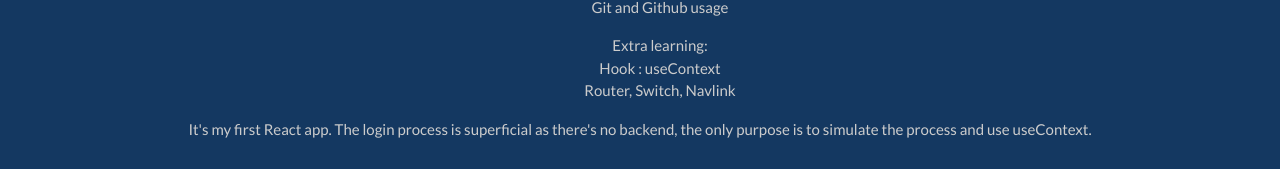
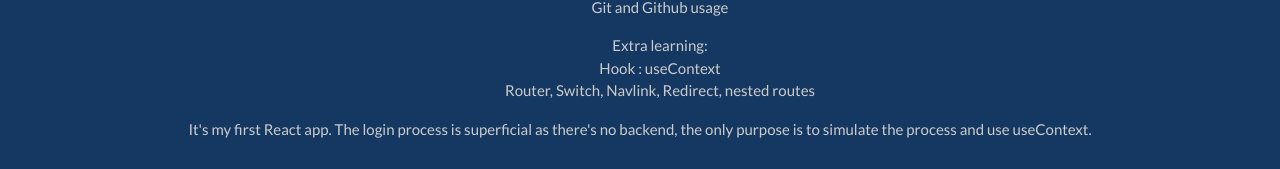
Before and after one commit to ibourn/coin-exchange, a React (Create React App) app: page /about in a window 1280 px wide. Shown: the part 548-717 px from the top of the page. Built offline with nearby package versions, Linux system fonts and the light colour scheme.

Commit message:
nested routes coins pages

```diff
--- a/src/App.js
+++ b/src/App.js
@@ -12,6 +12,9 @@ import NotFound from './pages/NotFound';
 import styled from 'styled-components';
 import 'bootswatch/dist/flatly/bootstrap.min.css';
 import '@fortawesome/fontawesome-free/js/all';
+
+const CoinPage = ({ match }) => <p>{match.params.id}</p>;
+
 
 
 const DivApp = styled.div`
@@ -37,11 +40,12 @@ function App(props) {
         <Switch>
         <Route exact strict path="/" component={ Home } />
 
-          <Route exact strict path="/about" component={ About } />
+          <Route exact path="/about" component={ About } />
 
           <AuthRoute exact path="/profile" component={ Profile } />
 
-          <Route exact strict path="/signup" component={ SignUp } />
+          <Route exact path="/signup" component={ SignUp } />
+          <Route exact path="/coin/:id" component={ CoinPage } />
           <Route  path="*" component={ NotFound }/>
         </Switch>
       </div>
--- a/src/components/AuthRoute/AuthRoute.jsx
+++ b/src/components/AuthRoute/AuthRoute.jsx
@@ -4,14 +4,15 @@ import { Redirect, Route } from 'react-router-dom';
 import { UserContext } from "../UserContext/UserContext";
 
 const AuthRoute = ({
-  component: Component, history,
+  component: Component, match ,
   ...rest
 }) => {
   const { isAuth } = useContext(UserContext);
+  //const history = useHistory();
   //const isAuth = true;
   const result = isAuth ?
   <Component  /> : <Redirect to="/signup" />;
-  //history.push("/profile/JohnDoe");
+  //history.push("/profile/:name");
 
   return (<Route {...rest}
     render={() =>  result
--- a/src/components/CoinList/CoinList.jsx
+++ b/src/components/CoinList/CoinList.jsx
@@ -2,6 +2,7 @@ import React, { useContext } from 'react';
 import Coin from '../Coins/Coin';
 import { UserContext } from "../UserContext/UserContext";
 import styled from 'styled-components';
+
 
 
 /*const Table = styled.table`
@@ -33,7 +34,7 @@ export default function CoinList(props) {
       <tbody>
         {
           props.coinData.map(({ key, name, ticker, balance, price, change }) =>
-            <Coin
+              <Coin
               key={key}
               id={key}
               name={name}
--- a/src/components/Coins/Coin.jsx
+++ b/src/components/Coins/Coin.jsx
@@ -4,6 +4,12 @@ import { UserContext } from "../UserContext/UserContext";
 
 import PropTypes from 'prop-types';
 import styled, { keyframes } from 'styled-components';
+
+import { Route, Link } from 'react-router-dom'
+
+
+const CoinPage = ({ match }) => <p>{match.params.id}</p>;
+
 
 const Td = styled.td`
     border: 1px solid #cccccc;
@@ -100,8 +106,11 @@ export default function Coin(props) {
     console.log(props.change);
     //plus de render ds fonction mais toujours return statement qui passe en top level
     return (
+        <>
         <tr>
+            <Link to={`Coin/${props.name}`}>
             <TdName>{props.name}</TdName>
+            </Link>
             <Td>{props.ticker}</Td>
             <Td>{props.showBalance ? props.balance : '-'} </Td>
             {props.change == 0 ? <Td>{props.price}</Td> : props.change > 0 ?
@@ -120,6 +129,8 @@ export default function Coin(props) {
 
             </TdControls> : null}
         </tr>
+                    <Route path="/Coin/:id" component={CoinPage} />
+</>
     );
 
 
--- a/src/pages/About.jsx
+++ b/src/pages/About.jsx
@@ -33,7 +33,7 @@ export default function About(props) {
 
         <ul>Extra learning:
           <Li>Hook : useContext</Li>
-          <Li>Router, Switch, Navlink</Li>
+          <Li>Router, Switch, Navlink, Redirect, nested routes</Li>
           </ul>
 
           <p>
--- a/src/pages/SignUp.jsx
+++ b/src/pages/SignUp.jsx
@@ -1,5 +1,4 @@
 import React from 'react';
-
 import styled from 'styled-components';
 
 const DivSignUp = styled.div`
@@ -9,12 +8,17 @@ const DivSignUp = styled.div`
 `;
 
 export default function SignUp(props) {
+   /* const history = useHistory();
+    const location = useLocation();
+    const from = location.state.from;
+    const backPath = '/' + from;*/
     return (
         <DivSignUp>
         <h1 className="">This is the SignUp Page</h1>
         <p>
         Either the user wants to sign up or he has been redirected from the profile page because he is not logged in.
         </p>
+
       </DivSignUp>
     );
 
```
